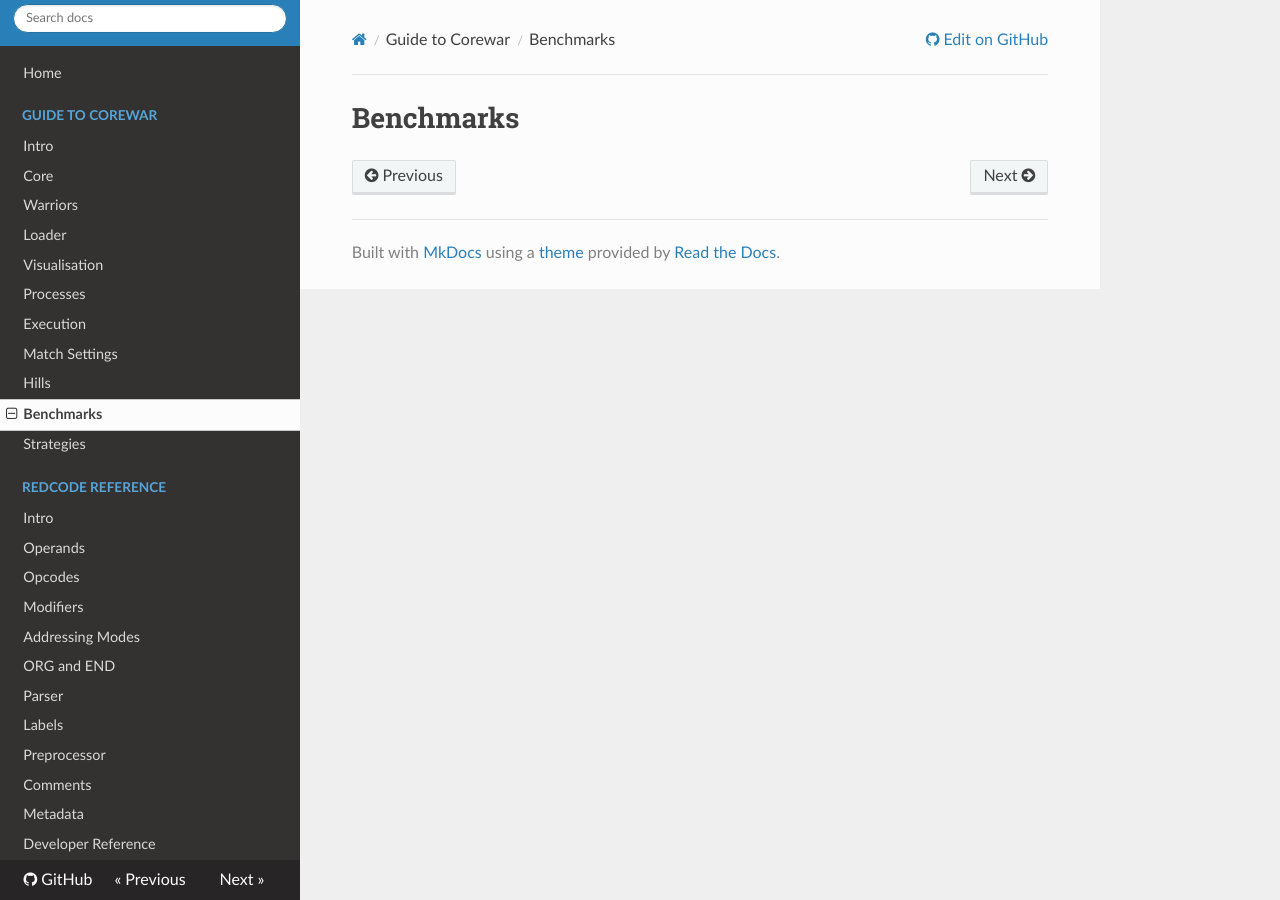
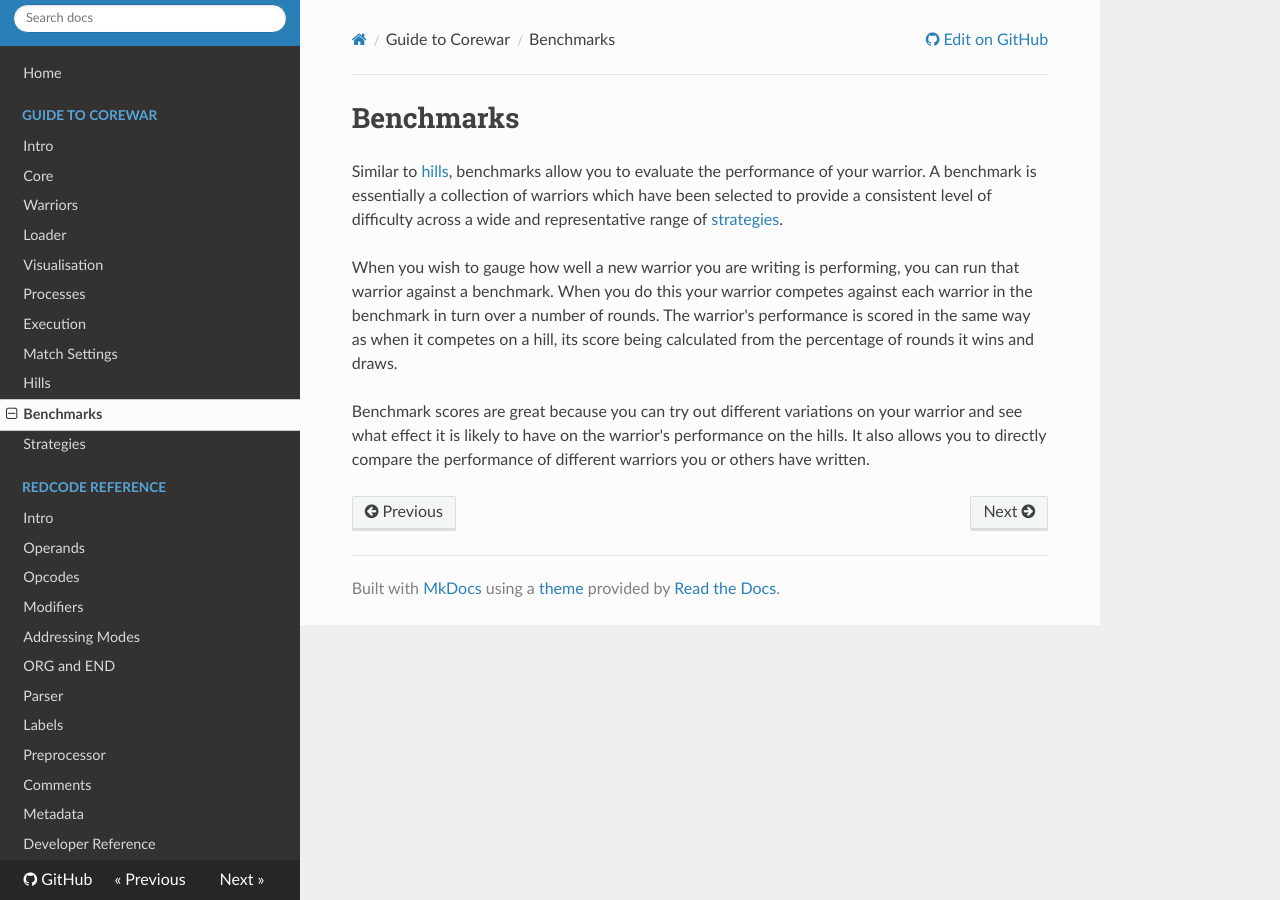
Before and after one commit to corewar/corewar.io, an MkDocs documentation site: the page built from docs/corewar/benchmarks.md, in a window 1280 px wide. Built offline with MkDocs 1.6.1, drawn with Linux system fonts in a browser that asks for light colours; nearby versions of some CDN libraries; old or Windows-style settings are respelled for this version of MkDocs.

Commit message:
Benchmarks

```diff
--- a/docs/corewar/benchmarks.md
+++ b/docs/corewar/benchmarks.md
@@ -1 +1,7 @@
 # Benchmarks
+
+Similar to [hills](./hills), benchmarks allow you to evaluate the performance of your warrior.  A benchmark is essentially a collection of warriors which have been selected to provide a consistent level of difficulty across a wide and representative range of [strategies](./strategies).
+
+When you wish to gauge how well a new warrior you are writing is performing, you can run that warrior against a benchmark.  When you do this your warrior competes against each warrior in the benchmark in turn over a number of rounds.  The warrior's performance is scored in the same way as when it competes on a hill, its score being calculated from the percentage of rounds it wins and draws.
+
+Benchmark scores are great because you can try out different variations on your warrior and see what effect it is likely to have on the warrior's performance on the hills.  It also allows you to directly compare the performance of different warriors you or others have written.
```
